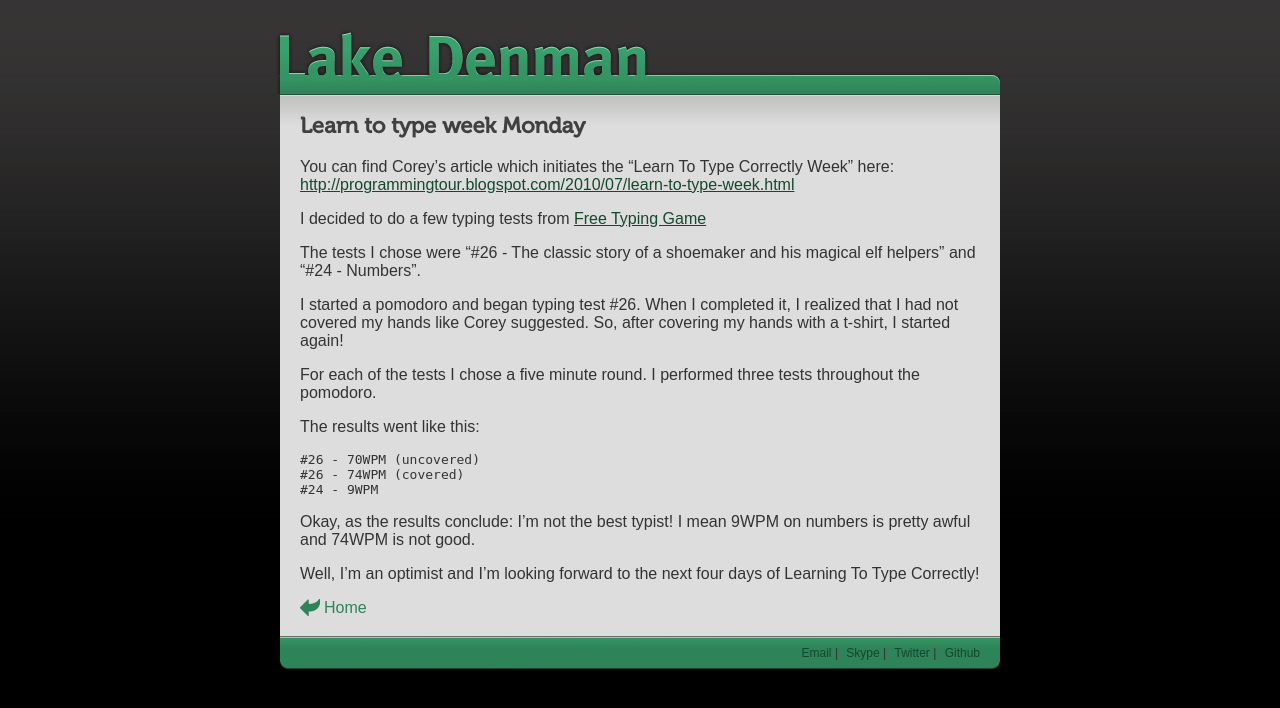
After one commit to trainman419/namniart.com, a PHP site: page /_site/2010/07/12/learn-to-type-week-monday.html in a window 1280 px wide. The commit adds this page. Shown: the top 708 px of the page. Run offline with PHP 8.4, Linux system fonts and the light colour scheme.

Commit message:
add learn to type and fix some style

```diff
--- /dev/null
+++ b/_site/2010/07/12/learn-to-type-week-monday.html
@@ -0,0 +1,66 @@
+<!DOCTYPE html PUBLIC "-//W3C//DTD XHTML 1.0 Transitional//EN"
+  "http://www.w3.org/TR/xhtml1/DTD/xhtml1-transitional.dtd">
+
+<html xmlns="http://www.w3.org/1999/xhtml">
+
+<head>
+  <meta content="text/html; charset=utf-8" http-equiv="content-type" />
+  <title>Lake Denman - Learn to type week Monday</title>
+  <link rel="stylesheet" href="/css/syntax.css" type="text/css" />
+  <!-- Homepage CSS -->
+  <link rel="stylesheet" href="/css/style-nik.css" type="text/css" media="screen, projection" />
+</head>
+
+<body id="post">
+  <div id='content-wrapper'>
+    <h1 id='page-title'>
+      <a href="/">
+        Lake Denman
+      </a>
+    </h1>
+
+    <div id='content'>
+      <h2>Learn to type week Monday</h2>
+      <p>You can find Corey&#8217;s article which initiates the &#8220;Learn To Type Correctly Week&#8221; here: <a href='http://programmingtour.blogspot.com/2010/07/learn-to-type-week.html'>http://programmingtour.blogspot.com/2010/07/learn-to-type-week.html</a></p>
+
+<p>I decided to do a few typing tests from <a href='
+http://www.freetypinggame.net/default.asp'>Free Typing Game</a></p>
+
+<p>The tests I chose were &#8220;#26 - The classic story of a shoemaker and his magical elf helpers&#8221; and &#8220;#24 - Numbers&#8221;.</p>
+
+<p>I started a pomodoro and began typing test #26. When I completed it, I realized that I had not covered my hands like Corey suggested. So, after covering my hands with a t-shirt, I started again!</p>
+
+<p>For each of the tests I chose a five minute round. I performed three tests throughout the pomodoro.</p>
+
+<p>The results went like this:</p>
+
+<pre><code>#26 - 70WPM (uncovered)
+#26 - 74WPM (covered)
+#24 - 9WPM</code></pre>
+
+<p>Okay, as the results conclude: I&#8217;m not the best typist! I mean 9WPM on numbers is pretty awful and 74WPM is not good.</p>
+
+<p>Well, I&#8217;m an optimist and I&#8217;m looking forward to the next four days of Learning To Type Correctly!</p>
+      <a class="home" href="/">Home</a>
+    </div>
+
+    <div id= 'footer'>
+      <a href="mailto:lake@lakedenman.com">Email</a> |
+      <a href="skype:call?name=lakedenman">Skype</a> |
+      <a href="http://twitter.com/ldenman">Twitter</a> |
+      <a href="http://github.com/ldenman">Github</a>
+    </div>
+
+    <script type="text/javascript">
+    var gaJsHost = (("https:" == document.location.protocol) ? "https://ssl." : "http://www.");
+    document.write(unescape("%3Cscript src='" + gaJsHost + "google-analytics.com/ga.js' type='text/javascript'%3E%3C/script%3E"));
+    </script>
+    <script type="text/javascript">
+    try {
+      var pageTracker = _gat._getTracker("UA-350849-5");
+      pageTracker._trackPageview();
+      } catch(err) {}
+      </script>
+    </div>
+  </body>
+</html>
--- a/_site/css/style-nik.css
+++ b/_site/css/style-nik.css
@@ -223,6 +223,7 @@ ul#twitter_update_list li > a {
   background: url(/css/images/sidebargrad.png) top left repeat-x;
   float: left;
   margin: 0 10px 0 1px;
+  overflow: auto;
 }
 
 h3.sidebar-title {
--- a/css/style-nik.css
+++ b/css/style-nik.css
@@ -223,6 +223,7 @@ ul#twitter_update_list li > a {
   background: url(/css/images/sidebargrad.png) top left repeat-x;
   float: left;
   margin: 0 10px 0 1px;
+  overflow: auto;
 }
 
 h3.sidebar-title {
```
Also changed, not shown: _posts/2010-07-12-learn-to-type-week-monday.markdown (added, +27 -0 lines), _site/index.html (+7 -0 lines).
